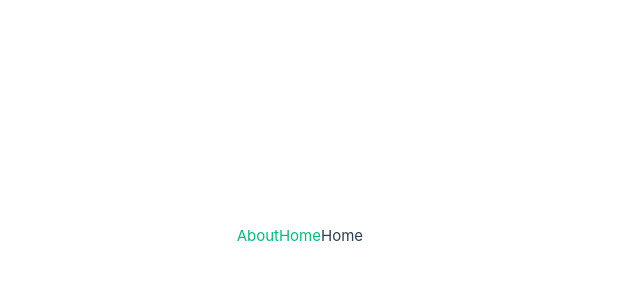
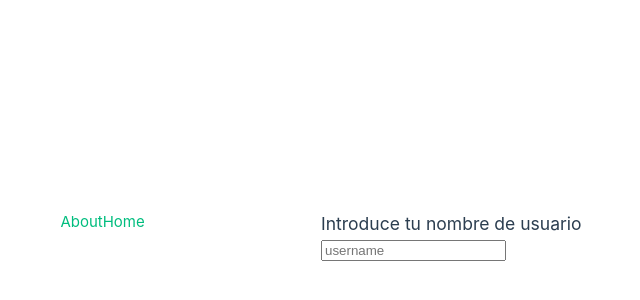
Before and after one commit to DannielNavas/vue-router, a Vue app: page / in a window 1280 px wide. Shown: the part 164-464 px from the top of the page, without its empty margins (319-959 px from the left). Built offline with nearby package versions, Linux system fonts and the light colour scheme.

Commit message:
✨ Home

```diff
--- a/src/views/HomeView.vue
+++ b/src/views/HomeView.vue
@@ -1,8 +1,14 @@
 <script setup>
+import { ref } from 'vue';
+
+const username = ref('');
+
+
 </script>
 
 <template>
   <main>
-    Home
+    <h3>Introduce tu nombre de usuario {{ username }}</h3>
+    <input type="text" placeholder="username" v-model="username">
   </main>
 </template>
```
